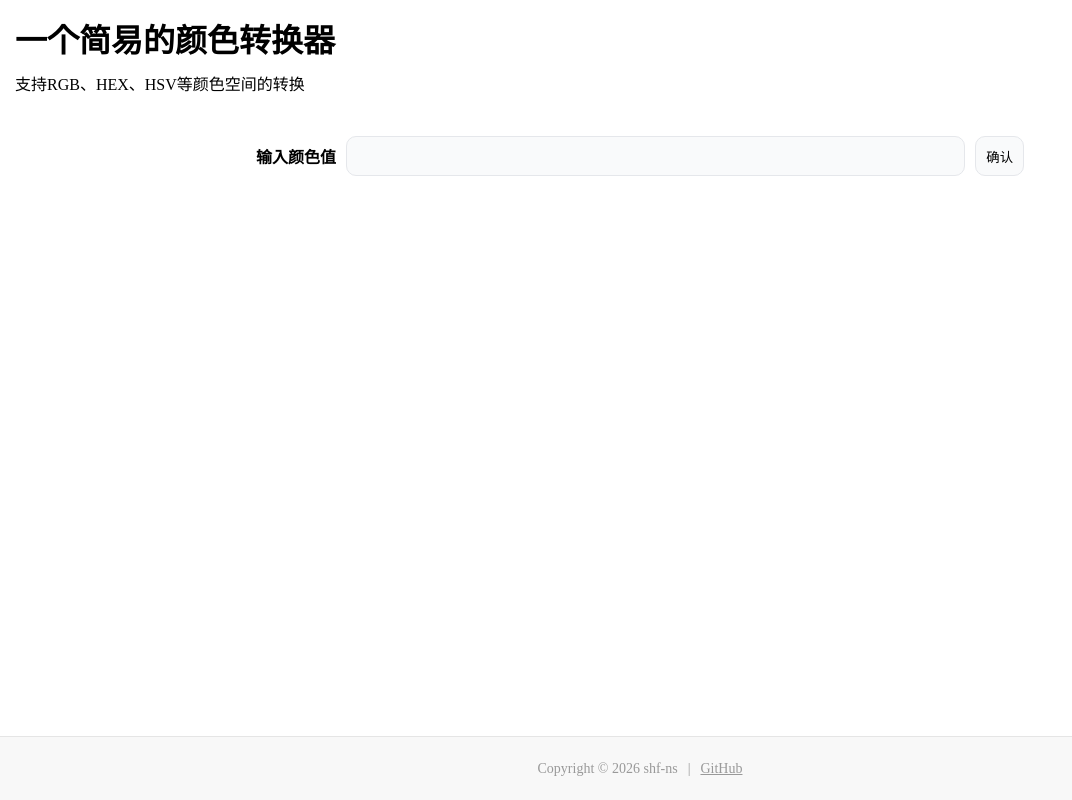
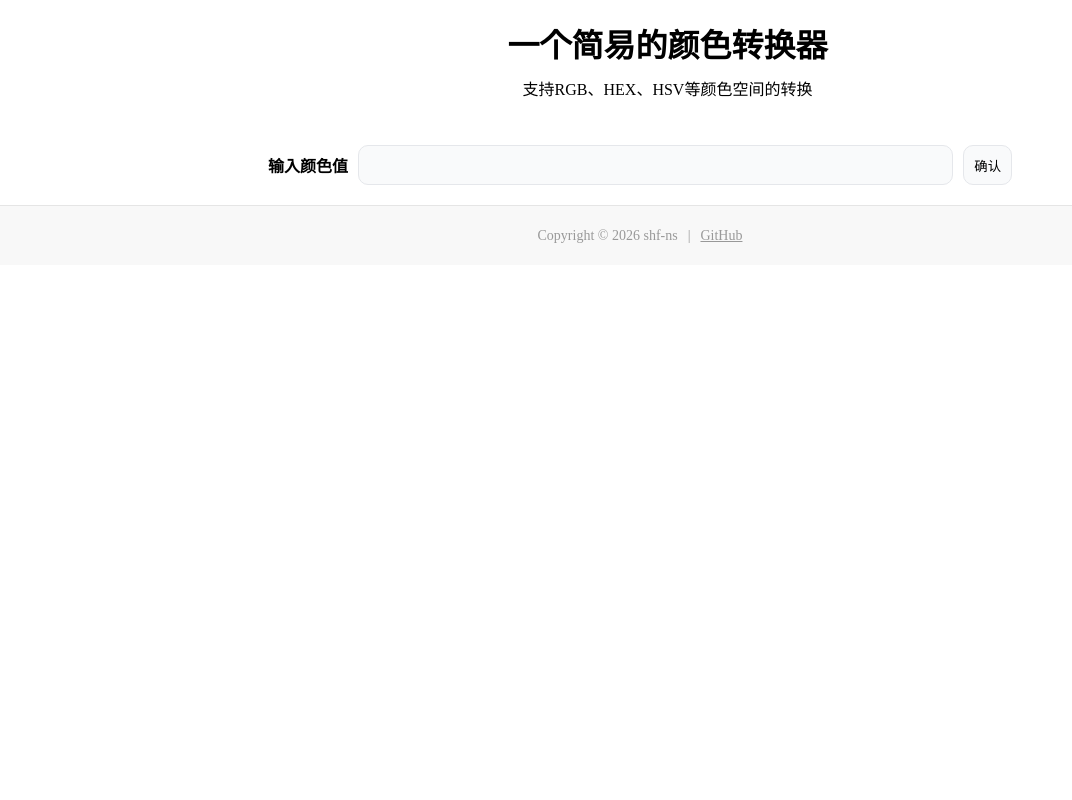
Before and after one commit to shf-ns/color-converter, a Vue app in the folder client/: page / in a window 1280 px wide. Shown: the whole page, without its empty margins (0-1072 px from the left). Built offline with nearby package versions, Linux system fonts and the light colour scheme.

Commit message:
fix(layout): 调整页面布局样式
修改了App.vue中的main容器样式，将高度改为内边距；
调整footer.vue中页脚高度为固定60px；
更新header.vue中头部样式，设置固定高度125px并调整内边距，
同时添加居中对齐以改善布局显示效果

```diff
--- a/client/src/App.vue
+++ b/client/src/App.vue
@@ -13,14 +13,13 @@ import { Header, Footer } from '@/pages'
     <Sidebar />
   </div>
   <Footer />
-
 </template>
 
 <style scoped>
 .main {
   display: flex;
   width: 100%;
-  height: 75%;
+  padding: 20px;
 }
 
 .content {
--- a/client/src/pages/footer.vue
+++ b/client/src/pages/footer.vue
@@ -16,7 +16,7 @@
   align-items: center;
   gap: 10px;
   width: 100%;
-  height: 8%;
+  height: 60px;
   color: #999;
   font-size: 14px;
   background-color: #f8f8f8;
--- a/client/src/pages/header.vue
+++ b/client/src/pages/header.vue
@@ -12,10 +12,11 @@
 .header {
   display: flex;
   flex-direction: column;
+  align-items: center;
   gap: 10px;
   gap: 10px;
   width: 100%;
-  height: 17%;
-  padding: 15px;
+  height: 125px;
+  padding: 20px 15px 15px 70px;
 }
 </style>
```
